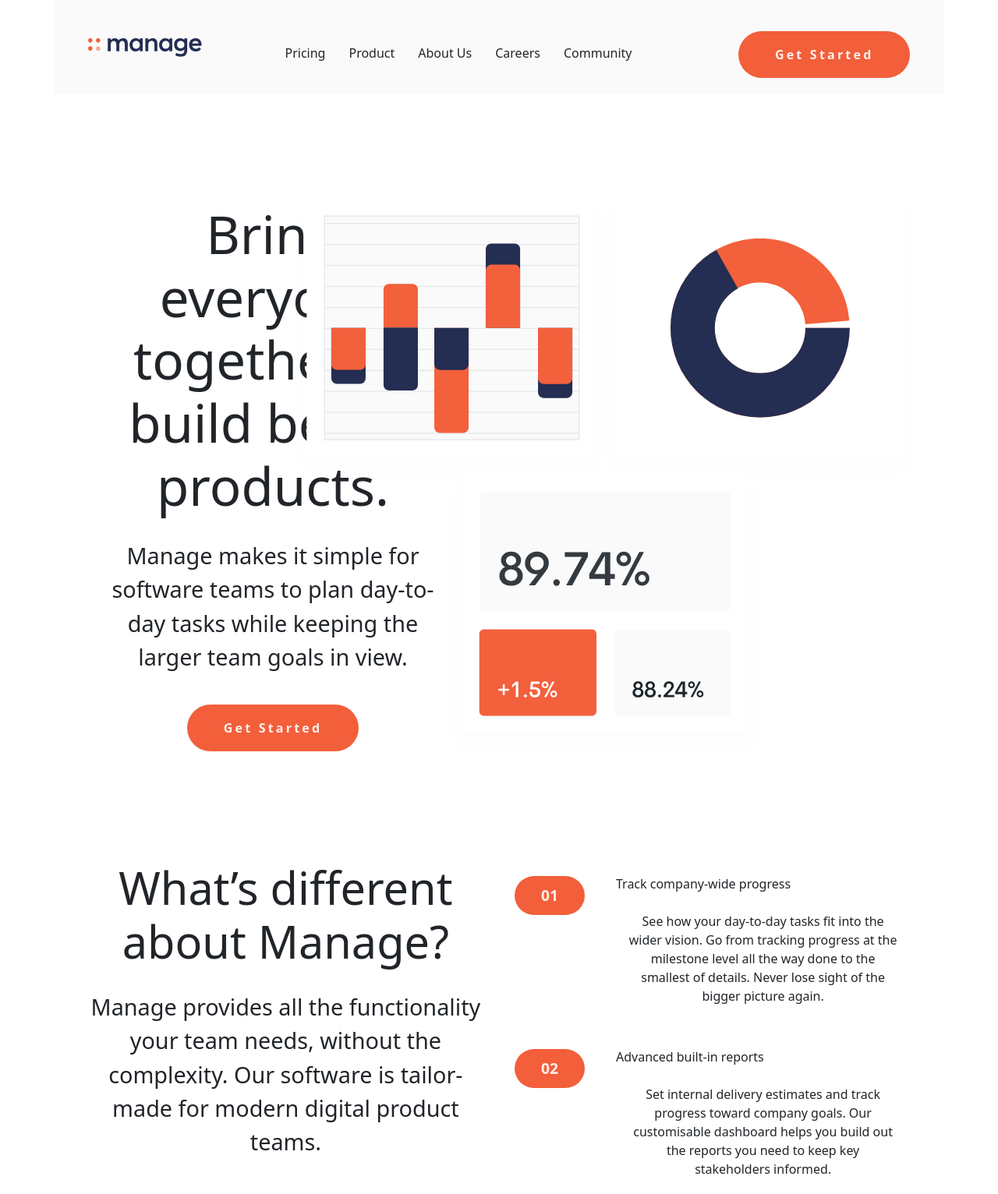
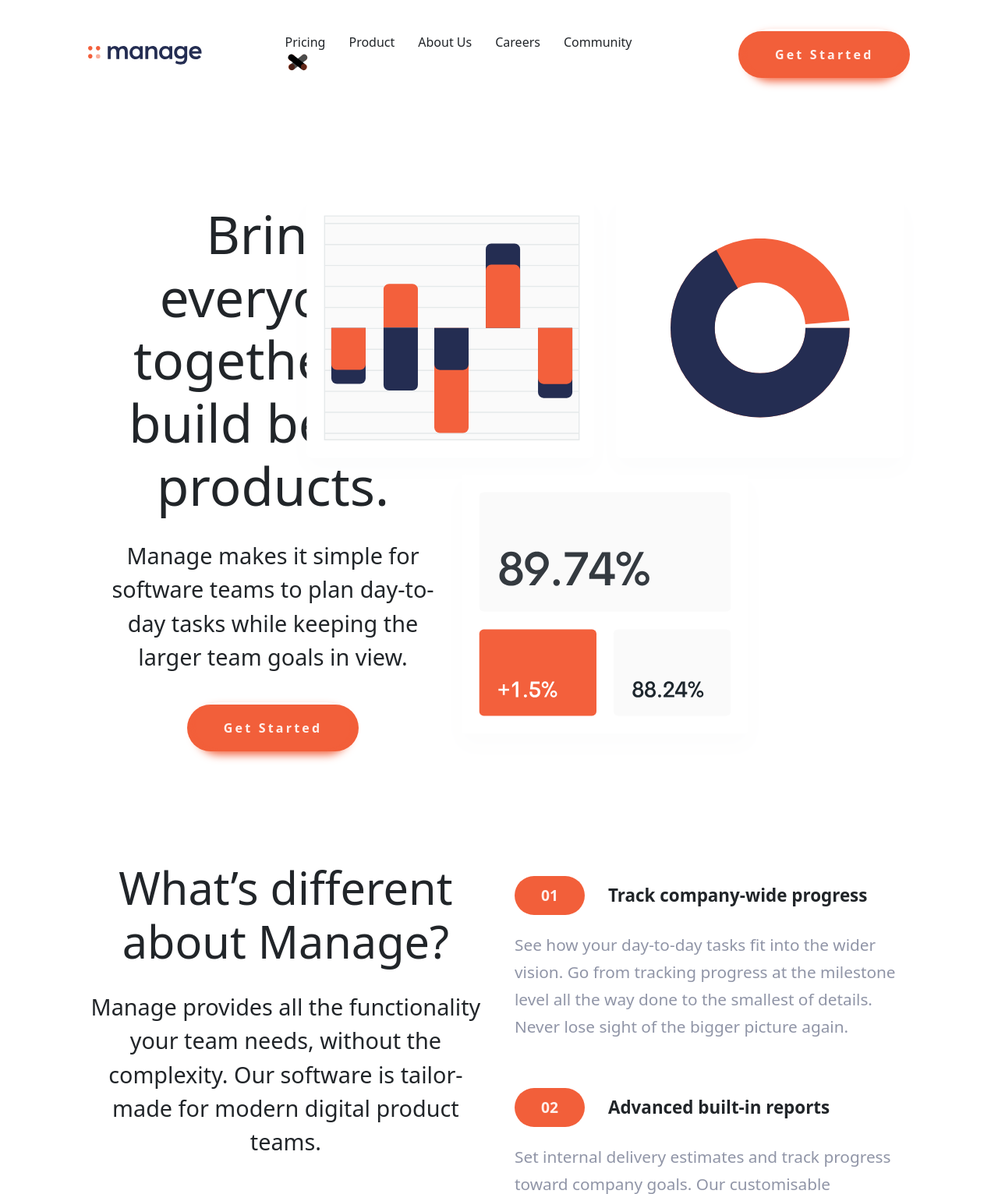
Before and after one commit to Jays-T/frontend-mentor-manage-landing-page-hub, a plain HTML site: page index.html in a window 1280 px wide. Shown: the top 1532 px of the page at 78% size. Drawn offline with nearby package versions, Linux system fonts and the light colour scheme; a web font is replaced by a local one.

Commit message:
added button shadow + started collapse navbar

```diff
--- a/assets/css/style.css
+++ b/assets/css/style.css
@@ -45,6 +45,21 @@ body section button:focus
 {
     outline: none;
 }
+body section .button-shadow
+{
+    position: relative;
+}
+body section .button-shadow::after
+{
+    content: '';
+    position: absolute;
+    border-radius: 50px;
+    height: 100%;
+    width: 90%;
+    top:-3px;
+    left:5%;
+    box-shadow: 0px 7px 12px var(--p-bright-red);
+}
 body section .btn-style
 {
     height: 60px;
@@ -87,13 +102,19 @@ body .container
 {
     position: sticky;
     top: 0;
-    background-color: var(--n-light-grey);
+    background-color: #ffffff;
     grid-area: nav;
     z-index: 10;
 }
 section.has-navbar .navbar
 {
     padding: 20px;
+    position: relative;
+}
+section.has-navbar .navbar .nav-logo
+{
+    margin-top: 20px;
+    z-index: 10;
 }
 section.has-navbar .navbar .navlist
 {
@@ -102,6 +123,58 @@ section.has-navbar .navbar .navlist
     justify-content: center;
     align-items: center;
     margin-top: 16px;
+}
+.nav-collapsible div[class^="dot"]
+{
+    height: 8px;
+    width: 8px;
+    border-radius: 50%;
+    margin: 4px;
+    background-color: var(--p-bright-red);
+    position: relative;
+}
+.nav-collapsible .dot-two
+{
+    opacity: .9;
+}
+.nav-collapsible .dot-three
+{
+    opacity: .7;
+}
+.nav-collapsible .dot-four
+{
+    opacity: .4;
+}
+.nav-collapsible .dot-one::before
+{
+    content: '';
+    position: absolute;
+    top: 0;
+    left: 0;
+    height: 8px;
+    width: 28px;
+    background-color: black;
+    transform: rotate(38deg) translate(.1em, .38em);
+    border-radius: 4px;
+    opacity: 1;
+}
+.nav-collapsible .dot-three::before
+{
+    content: '';
+    position: absolute;
+    top: 0;
+    right: 0;
+    height: 8px;
+    width: 28px;
+    background-color: black;
+    transform: rotate(142deg) translate(.12em, -.38em);
+    border-radius: 4px;
+    opacity: 1;
+}
+section.has-navbar .navbar .nav-toggle
+{
+    display: flex;
+    flex-direction: row;
 }
 section.has-navbar .navbar .navlist .navitem
 {
@@ -121,7 +194,6 @@ body .has-content
 }
 .has-main
 {
-    /* background-color: #16e0e0; */
     grid-template-areas: "main-right main-left";
     grid-area: main;
     display: flex;
@@ -142,16 +214,13 @@ body .has-content
 {
     grid-template-areas: "content-left content-right";
     grid-area: content;
-    /* background-color: #166b6b; */
 }
 .content-left
 {
-    /* background-color: #166b6b; */
     grid-area: content-left;
 }
 .content-right
 {
-    /* background-color: #166b6b; */
     grid-area: content-right;
 }
 /* Product Info */
@@ -171,7 +240,12 @@ section.has-content .product-card .card-head
     display: flex;
     justify-content: flex-start;
     align-items: center;
-    height: 30px;
+    height: 50px;
+}
+section.has-content .product-card .card-head
+{
+    background-color: var(--n-pale-red);
+    border-radius: 50px 0 0 50px;
 }
 section.has-content .product-card .card-number
 {
@@ -179,12 +253,21 @@ section.has-content .product-card .card-number
     padding: 0;
     min-width: 90px;
     max-width: 90px;
-    height: 50px;
-    margin-right: 40px;
+    height: 100%;
+    margin-right: 30px;
     font-size: 1.2rem;
     font-weight: 700;
 }
-
+section.has-content .product-card .card-head h6
+{
+    height: 100%;
+    display: flex;
+    justify-content: center;
+    align-items: center;
+    font-size: 1.4rem;
+    font-weight: 700;
+    margin-bottom: 0;
+}
 section.has-main .main-left .below-main-text,
 section.has-content .content-left .below-main-text
 {
@@ -193,12 +276,17 @@ section.has-content .content-left .below-main-text
 }
 section.has-content .product-card .card-body
 {
+    padding: 1em 0;
     width: 100%;
+    text-align: left;
+    font-size: 1.3rem;
+    line-height: 2.2rem;
+    color: var(--n-dark-grayish-blue);
 }
 .has-testimonials
 {
-    /* background-color: #166b56; */
     grid-area: testimonials;
+    height: 100%;
 }
 .has-footer
 {
@@ -209,7 +297,6 @@ section.has-content .product-card .card-body
     "footer-top"
     "footer-bottom"
     "footer-bottom";
-    /* background-color: #5ec9ae; */
     grid-area: footer;
 }
 .footer-top
@@ -220,27 +307,31 @@ section.has-content .product-card .card-body
     align-items: center;
     background-color: var(--p-bright-red);
     grid-area: footer-top;
-    padding: 36px;
+    color: var(--n-light-grey);
+    padding: 66px;
     flex-wrap: wrap;
 }
 .footer-bottom
 {
     display: grid;
-    /* grid-template-columns: 1fr 1fr 1fr 1fr; */
+    background-color: var(--n-dark-blue);
     grid-template-rows: .2fr .4fr .2fr .2fr;
     grid-template-columns: 1fr;
-    /* background-color: #145343; */
     grid-area: footer-bottom;
-    margin-top: 16px;
+    color: var(--n-light-grey);
+}
+.footer .footer-button
+{
+    color: var(--p-bright-red);
+}
+.footer-bottom input
+{
+    padding: 18px;
+    outline: none;
+    border: none;
 }
 .footer-links
 {
-    /* display: flex;
-    flex-direction: column;
-    justify-content: center;
-    align-items: center;
-    flex-wrap: wrap;
-    height: 220px; */
     display: grid;
     grid-template-columns: 1fr 1fr;
     grid-template-areas:
@@ -281,7 +372,6 @@ section.has-content .product-card .card-body
 }
 .attribution
 {
-    /* background-color: #012b20; */
     grid-area: attribution;
 }
 /* Carousel Testimonials */
@@ -298,7 +388,7 @@ section.has-content .product-card .card-body
     justify-content: center;
     align-items: center;
     width: 80%;
-    height: 400px;
+    height: 450px;
 }
 #carouselExampleIndicators a,
 #carouselExampleIndicators li
@@ -309,6 +399,10 @@ section.has-content .product-card .card-body
 #carouselExampleIndicators li
 {
     background-color: var(--n-dark-blue);
+}
+#carouselExampleIndicators .carousel-inner
+{
+    min-height: 400px;
 }
 #carouselExampleIndicators .carousel-inner .carousel-card-img,
 #carouselExampleIndicators .carousel-inner .card-body,
@@ -341,14 +435,6 @@ section.has-content .product-card .card-body
             "attribution attribution"
         ;
     }
-    /* body .has-main,
-    body .has-content,
-    body .has-testimonials,
-    body .has-footer
-    {
-        position: sticky;
-        top: 100px;
-    } */
     .has-main,
     .has-content
     {
@@ -357,7 +443,6 @@ section.has-content .product-card .card-body
     }
     .has-main
     {
-        /* background-color: #16e0e0; */
         grid-area: main;
         grid-template-areas: "main-left main-right";
     }
@@ -372,18 +457,50 @@ section.has-content .product-card .card-body
     }
     .has-content
     {
-        /* background-color: #166b6b; */
         grid-area: content;
         grid-template-areas: "content-left content-right";
     }
     .content-left
     {
-        /* background-color: #166b6b; */
         grid-area: content-left;
     }
     .content-right
     {
-        /* background-color: #166b6b; */
         grid-area: content-right;
     }
+    section.has-content .product-card .card-head
+    {
+        background-color: transparent;
+    }
+    .has-footer
+    {
+        margin-top: 120px;
+    }
+    .footer-top
+    {
+        display: grid;
+        grid-template-columns: 1fr 1fr;
+        grid-template-areas:
+        "footer-heading footer-button";
+    }
+    .footer-top-left-top
+    {
+        text-align: left;
+    }
+    .footer-top-right-bottom
+    {
+        display: flex;
+        justify-content: flex-end;
+    }
+    .footer-heading
+    {
+        font-size: 3rem;
+        grid-area: footer-heading;
+        margin-left: 50px;
+    }
+    .footer-button
+    {
+        margin-right: 50px;
+        grid-area: footer-button;
+    }
 }
--- a/index.html
+++ b/index.html
@@ -25,6 +25,7 @@
       <div class="nav-logo">
         <img class="manage-logo" src="assets/images/logo.svg" alt="manage logo">
       </div>
+      <div class="nav-collapsible">
         <ul class="navlist">
           <li class="navitem">Pricing</li>
           <li class="navitem">Product</li>
@@ -32,7 +33,18 @@
           <li class="navitem">Careers</li>
           <li class="navitem">Community</li>
         </ul>
-        <button class="round-radius btn-style btn-color">Get Started</button>
+        <div class="nav-toggle">
+          <div class="nav-toggle-top">
+            <div class="dot-one"></div>
+            <div class="dot-two"></div>
+          </div>
+          <div class="nav-toggle-bottom">
+            <div class="dot-three"></div>
+            <div class="dot-four"></div>
+          </div>
+        </div>
+      </div>
+        <button class="round-radius btn-style btn-color button-shadow">Get Started</button>
     </div>
   </section>
   <section class="has-main">
@@ -40,7 +52,7 @@
       <h1 class="heading main-heading">Bring everyone together to build better products.</h1>
         <p class="below-main-text">Manage makes it simple for software teams to plan day-to-day
         tasks while keeping the larger team goals in view.</p>
-      <button class="round-radius btn-style btn-color">Get Started</button>
+      <button class="round-radius btn-style btn-color button-shadow">Get Started</button>
     </div>
     <div class="main-right">
       <img src="assets/images/illustration-intro.svg" alt="graph with information about manage">
@@ -55,11 +67,11 @@
     </div>
     <div class="content-right">
       <div class="product-card">
+        <div class="card-content">
+          <div class="card-head">
             <span class="card-number round-radius">
               01
             </span>
-        <div class="card-content">
-          <div class="card-head">
             <h6>
               Track company-wide progress
             </h6>
@@ -74,11 +86,11 @@
       </div>
       </div>
       <div class="product-card">
+        <div class="card-content">
+          <div class="card-head">
             <span class="card-number round-radius">
               02
             </span>
-        <div class="card-content">
-          <div class="card-head">
             <h6>
               Advanced built-in reports
             </h6>
@@ -93,11 +105,11 @@
         </div>
       </div>
       <div class="product-card">
+        <div class="card-content">
+          <div class="card-head">
             <span class="card-number round-radius">
               03
             </span>
-        <div class="card-content">
-          <div class="card-head">
             <h6>
               Everything you need in one place
             </h6>
@@ -256,13 +268,17 @@
         <span class="sr-only">Next</span>
       </a>
     </div>
-    <button class="round-radius btn-style btn-color">Get Started</button>
+    <button class="round-radius btn-style btn-color button-shadow">Get Started</button>
   </section>
   <section class="has-footer">
     <div class="footer">
       <div class="footer-top">
-        <h1>Simplify how your team works today.</h1>
-      <button class="round-radius btn-style inverted">Get Started</button>
+        <div class="footer-top-left-top">
+          <h3 class="footer-heading">Simplify how your team works today.</h3>
+        </div>
+        <div class="footer-top-right-bottom">
+          <button class="round-radius btn-style inverted footer-button">Get Started</button>
+        </div>
       </div>
       <div class="footer-bottom">
         <div class="sign-up">
@@ -300,7 +316,7 @@
   </section>
   <div class="attribution">
     Challenge by <a href="https://www.frontendmentor.io?ref=challenge" target="_blank">Frontend Mentor</a>.
-    Coded by <a href="#">Jays - Angry Cat Design</a>.
+    Coded by <a href="https://jays-t.github.io/resume/" target="_blank">Jays - Angry Cat Design</a>.
   </div>
 </div>
 <script src="https://cdn.jsdelivr.net/npm/@popperjs/core@2.5.4/dist/umd/popper.min.js" integrity="sha384-q2kxQ16AaE6UbzuKqyBE9/u/KzioAlnx2maXQHiDX9d4/zp8Ok3f+M7DPm+Ib6IU" crossorigin="anonymous"></script>
```
Lines whose indentation alone changed are shown as unchanged.
